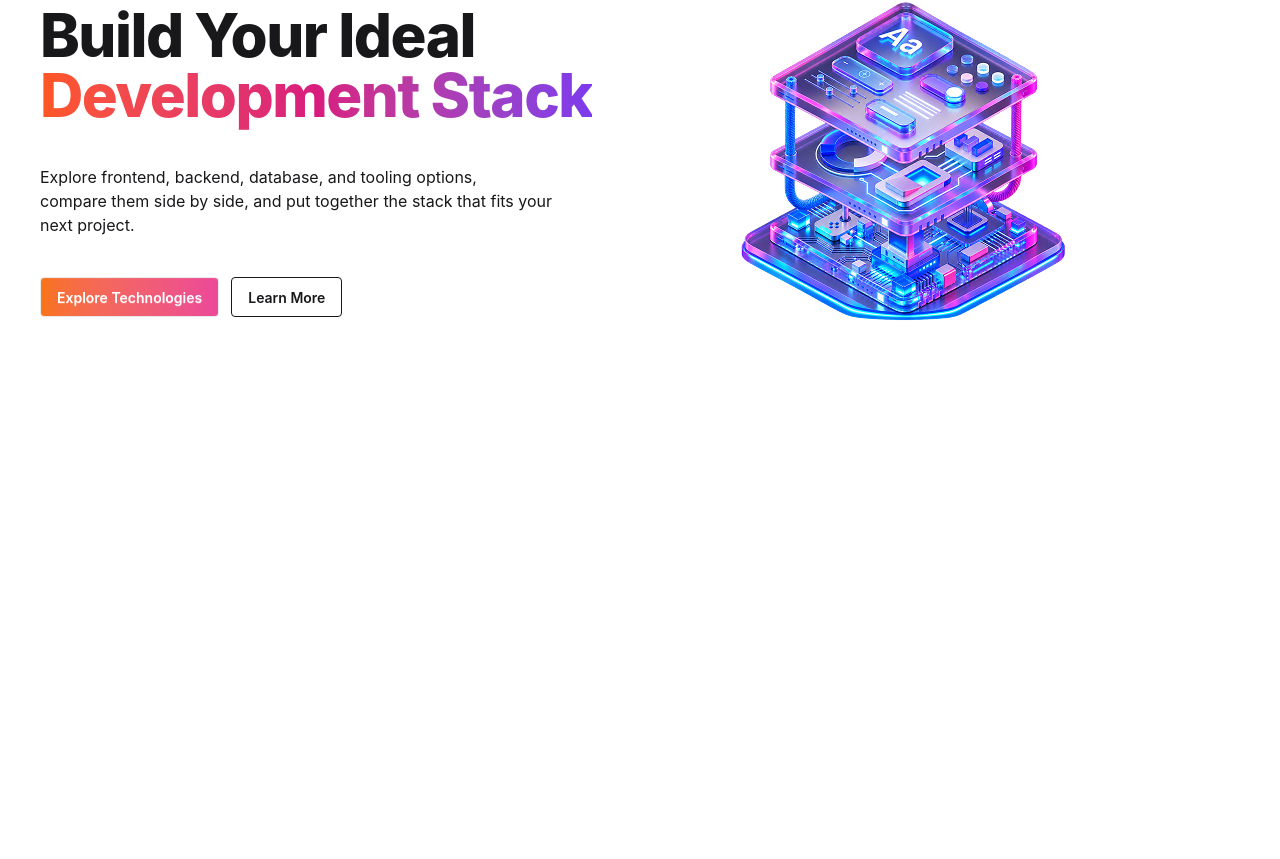
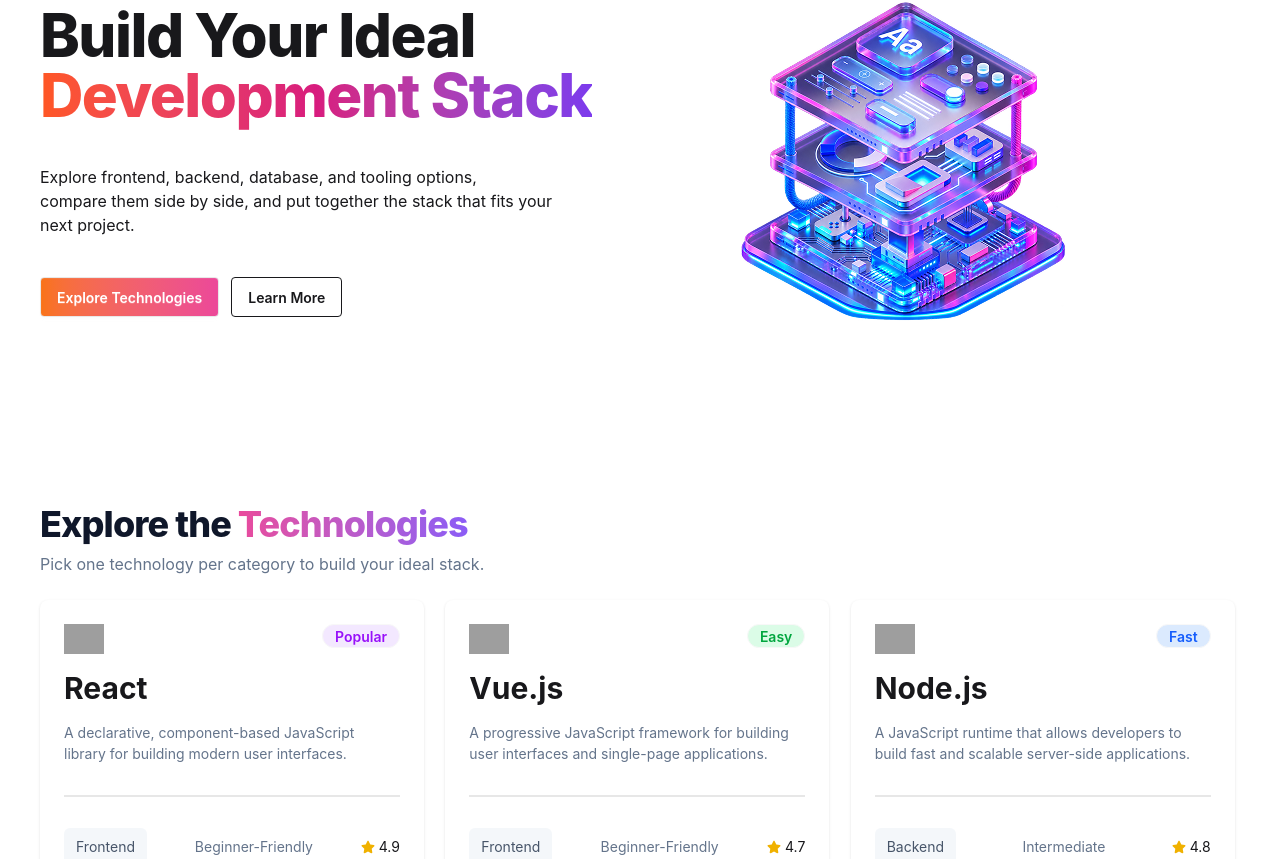
Before and after one commit to saiful2003s/devStack-project, a React (Vite) app: page / in a window 1280 px wide. Shown: the part 238-1097 px from the top of the page. Before the commit the page ends 800 px from the top, so only its background shows below. Built offline with nearby package versions, Linux system fonts and the light colour scheme; grey boxes are pictures that could not be loaded.

Commit message:
seccessfully made technologies card

```diff
--- a/package.json
+++ b/package.json
@@ -13,6 +13,7 @@
     "@tailwindcss/vite": "^4.3.3",
     "react": "^19.2.8",
     "react-dom": "^19.2.8",
+    "react-icons": "^5.7.0",
     "tailwindcss": "^4.3.3"
   },
   "devDependencies": {
--- /dev/null
+++ b/public/data.json
@@ -0,0 +1,152 @@
+[
+  {
+    "id": "react",
+    "name": "React",
+    "category": "Frontend",
+    "description": "A declarative, component-based JavaScript library for building modern user interfaces.",
+    "icon": "https://icon.icepanel.io/Technology/svg/React.svg",
+    "rating": 4.9,
+    "difficulty": "Beginner-Friendly",
+    "badge": "Popular"
+  },
+  {
+    "id": "vue",
+    "name": "Vue.js",
+    "category": "Frontend",
+    "description": "A progressive JavaScript framework for building user interfaces and single-page applications.",
+    "icon": "https://icon.icepanel.io/Technology/svg/Vue.js.svg",
+    "rating": 4.7,
+    "difficulty": "Beginner-Friendly",
+    "badge": "Easy"
+  },
+  {
+    "id": "nodejs",
+    "name": "Node.js",
+    "category": "Backend",
+    "description": "A JavaScript runtime that allows developers to build fast and scalable server-side applications.",
+    "icon": "https://icon.icepanel.io/Technology/svg/Node.js.svg",
+    "rating": 4.8,
+    "difficulty": "Intermediate",
+    "badge": "Fast"
+  },
+  {
+    "id": "express",
+    "name": "Express.js",
+    "category": "Backend",
+    "description": "A minimal and flexible Node.js web application framework for building APIs and backend services.",
+    "icon": "https://icon.icepanel.io/Technology/svg/Express.svg",
+    "rating": 4.7,
+    "difficulty": "Intermediate",
+    "badge": "Essential"
+  },
+  {
+    "id": "mongodb",
+    "name": "MongoDB",
+    "category": "Database",
+    "description": "A document-oriented NoSQL database designed for flexibility, scalability, and modern applications.",
+    "icon": "https://icon.icepanel.io/Technology/svg/MongoDB.svg",
+    "rating": 4.8,
+    "difficulty": "Beginner-Friendly",
+    "badge": "Popular"
+  },
+  {
+    "id": "postgresql",
+    "name": "PostgreSQL",
+    "category": "Database",
+    "description": "A powerful open-source object-relational database system with proven reliability and strong SQL support.",
+    "icon": "https://icon.icepanel.io/Technology/svg/PostgresSQL.svg",
+    "rating": 4.9,
+    "difficulty": "Intermediate",
+    "badge": "Top SQL"
+  },
+  {
+    "id": "javascript",
+    "name": "JavaScript",
+    "category": "Language",
+    "description": "A versatile programming language used to create interactive and dynamic web applications.",
+    "icon": "https://icon.icepanel.io/Technology/svg/JavaScript.svg",
+    "rating": 4.9,
+    "difficulty": "Beginner-Friendly",
+    "badge": "Essential"
+  },
+  {
+    "id": "typescript",
+    "name": "TypeScript",
+    "category": "Language",
+    "description": "A strongly typed programming language that builds on JavaScript to improve code quality and scalability.",
+    "icon": "https://icon.icepanel.io/Technology/svg/TypeScript.svg",
+    "rating": 4.8,
+    "difficulty": "Intermediate",
+    "badge": "Popular"
+  },
+  {
+    "id": "python",
+    "name": "Python",
+    "category": "Language",
+    "description": "A high-level programming language known for its simple syntax and wide range of applications.",
+    "icon": "https://icon.icepanel.io/Technology/svg/Python.svg",
+    "rating": 4.9,
+    "difficulty": "Beginner-Friendly",
+    "badge": "Versatile"
+  },
+  {
+    "id": "tailwindcss",
+    "name": "Tailwind CSS",
+    "category": "Styling",
+    "description": "A utility-first CSS framework for rapidly building custom and responsive user interfaces.",
+    "icon": "https://icon.icepanel.io/Technology/svg/Tailwind-CSS.svg",
+    "rating": 4.8,
+    "difficulty": "Beginner-Friendly",
+    "badge": "Popular"
+  },
+  {
+    "id": "bootstrap",
+    "name": "Bootstrap",
+    "category": "Styling",
+    "description": "A popular CSS framework providing responsive layouts, components, and utilities for web development.",
+    "icon": "https://icon.icepanel.io/Technology/svg/Bootstrap.svg",
+    "rating": 4.7,
+    "difficulty": "Beginner-Friendly",
+    "badge": "Essential"
+  },
+  {
+    "id": "docker",
+    "name": "Docker",
+    "category": "DevOps",
+    "description": "A platform for developing, shipping, and running applications using lightweight containers.",
+    "icon": "https://icon.icepanel.io/Technology/svg/Docker.svg",
+    "rating": 4.8,
+    "difficulty": "Advanced",
+    "badge": "Containers"
+  },
+  {
+    "id": "git",
+    "name": "Git",
+    "category": "Tools",
+    "description": "A distributed version control system used to track changes and collaborate on software projects.",
+    "icon": "https://icon.icepanel.io/Technology/svg/Git.svg",
+    "rating": 4.9,
+    "difficulty": "Beginner-Friendly",
+    "badge": "Essential"
+  },
+  {
+    "id": "github",
+    "name": "GitHub",
+    "category": "Tools",
+    "description": "A developer platform for hosting Git repositories, collaborating on code, and managing projects.",
+    "icon": "https://icon.icepanel.io/Technology/svg/GitHub.svg",
+    "rating": 4.9,
+    "difficulty": "Beginner-Friendly",
+    "badge": "Popular"
+  },
+  {
+    "id": "figma",
+    "name": "Figma",
+    "category": "Tools",
+    "description": "A collaborative design and prototyping tool used to create modern user interfaces and design systems.",
+    "icon": "https://icon.icepanel.io/Technology/svg/Figma.svg",
+    "rating": 4.8,
+    "difficulty": "Beginner-Friendly",
+    "badge": "Design"
+  }
+]
--- a/src/App.tsx
+++ b/src/App.tsx
@@ -1,16 +1,31 @@
 // import { useState } from 'react'
 import Nav from "./components/nav"
 import Banner from "./components/banner"
+import Technologies from "./components/technologies/technologies"
+import { Suspense } from "react"
+import type { Itechnology } from "./types/technologyType"
 
+
+
+const technologiesFetch = async (): Promise<Itechnology[] > => {
+  const res = await fetch('/data.json')
+  const data = await res.json()
+  return data
+}
 
 
 function App() {
   // const [count, setCount] = useState(0)
+  const technologiesPromise = technologiesFetch()
 
   return (
     <>
-      <Nav/>
-      <Banner/>
+      <Nav />
+      <Banner />
+      <Suspense fallback= { <h3>Loading...</h3>}>
+        <Technologies technologiesPromise={technologiesPromise} />
+      </Suspense>
+
     </>
   )
 }
--- a/src/components/nav.tsx
+++ b/src/components/nav.tsx
@@ -3,7 +3,7 @@ import logo from '../assets/logo.png'
 
 const Nav = () => {
     return (
-        <nav className='sticky z-50 top-0 mx-10 my-4'>
+        <nav className='sticky z-50 top-0 mx-10 my-4 bg-white'>
             <div className='flex justify-between items-center container mx-auto'>
                 <div className='flex gap-2 items-center'>
                     <img src={logo} alt="dev stack logo" className='' />
--- /dev/null
+++ b/src/components/technologies/allTechnologies.tsx
@@ -0,0 +1,55 @@
+import React from 'react';
+import { FaStar } from "react-icons/fa";
+
+const badgeColors: Record<string, string> = {
+    Popular: "bg-purple-100 text-purple-600",
+    Easy: "bg-green-100 text-green-600",
+    Fast: "bg-blue-100 text-blue-600",
+    Essential: "bg-orange-100 text-orange-600",
+    "Top SQL": "bg-indigo-100 text-indigo-600",
+    Versatile: "bg-yellow-100 text-yellow-600",
+    Containers: "bg-cyan-100 text-cyan-600",
+    Design: "bg-pink-100 text-pink-600",
+};
+
+const AllTechnologies = ({ technologies }) => {
+    console.log(technologies, 'technologies from all technologies');
+    return (
+        <div className='grid grid-cols-3 gap-4'>
+            {
+                technologies.map((technology) => {
+                    return (
+
+                        < div className="card w-96 bg-base-100 shadow-sm" >
+                            <div className="card-body">
+                                <div className="flex justify-between">
+                                    <img src={technology.icon} alt="" className='w-10' />
+                                    <span className={`badge badge-xm px-3 py-1 rounded-4xl font-semibold ${badgeColors[technology.badge]}`}>{technology.badge}</span>
+                                </div>
+                                <h2 className="text-3xl font-bold my-2">{technology.name}</h2>
+                                <p className='text-[#64748B]'>{technology.description}</p>
+                                <div className="divider"></div>
+                                <div className='flex justify-between items-center'>
+                                    <div className='px-3 py-2 bg-[#f1f5f9c1] rounded-md text-[#475569]'>{technology.category}</div>
+                                    <div className='text-[#64748B]'>{technology.difficulty}</div>
+                                    <div className='flex items-center gap-1'>
+                                        <FaStar className='text-yellow-500' />
+                                        <div>{technology.rating}</div>
+                                    </div>
+                                </div>
+
+
+                                <div className="mt-6">
+                                    <button className="btn bg-[#0A0F1D] text-[#FFFFFF] btn-block rounded-md">Add to Stack</button>
+                                </div>
+                            </div>
+                        </div>
+                    )
+                })
+            }
+        </div >
+
+    );
+};
+
+export default AllTechnologies;
--- /dev/null
+++ b/src/components/technologies/technologies.tsx
@@ -0,0 +1,42 @@
+import React, { use } from 'react';
+import type { Itechnology } from '../../types/technologyType';
+import AllTechnologies from './allTechnologies';
+
+
+interface TechnologiesProps {
+    technologiesPromise: Promise<Itechnology[]>
+}
+
+const Technologies = ({ technologiesPromise }: TechnologiesProps) => {
+    const technologies = use(technologiesPromise)
+    console.log(technologies);
+
+
+
+    return (
+
+        <div className='mx-10 mt-20'>
+            <div className='container mx-auto '>
+                <div className='section-title'>
+                    <h2 className='font-extrabold text-[36px] leading-10 tracking-[-0.9px] text-[#0F172A]'>Explore the
+                        <span className='bg-linear-to-r from-[#EC4899] to-[#8B5CF6] bg-clip-text text-transparent'> Technologies</span></h2>
+                    <p className='text-[#64748B] text-[16px] leading-6 mb-6 mt-2'>Pick one technology per category to build your ideal stack.</p>
+                </div>
+
+                <div>
+                    <AllTechnologies technologies={technologies} />
+                </div>
+                <div>
+
+                </div>
+            </div>
+
+        </div>
+
+
+
+
+    );
+};
+
+export default Technologies;
--- /dev/null
+++ b/src/types/technologyType.ts
@@ -0,0 +1,10 @@
+export interface Itechnology {
+    id: string,
+    name: string,
+    category: string,
+    description: string,
+    icon: string,
+    rating: number,
+    difficulty: string,
+    badge: string
+}
```
Also changed, not shown: 1 other file (tests, documents, lock files or other folders).
